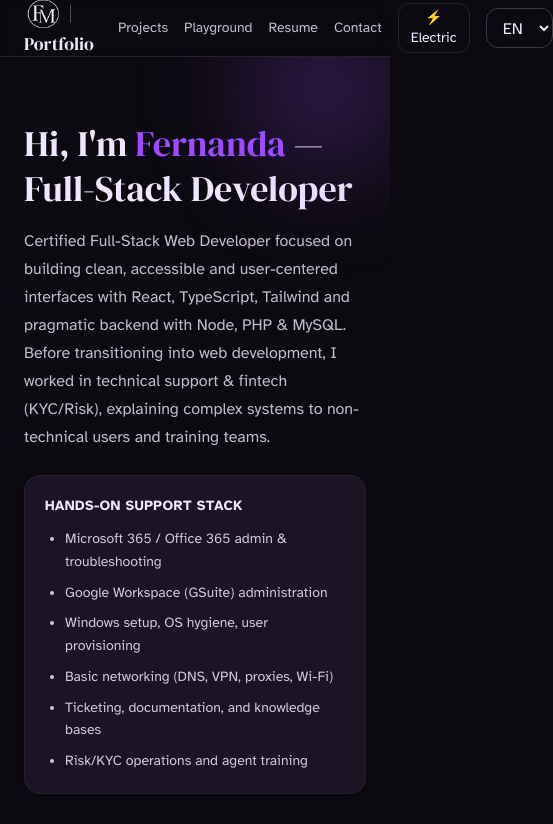
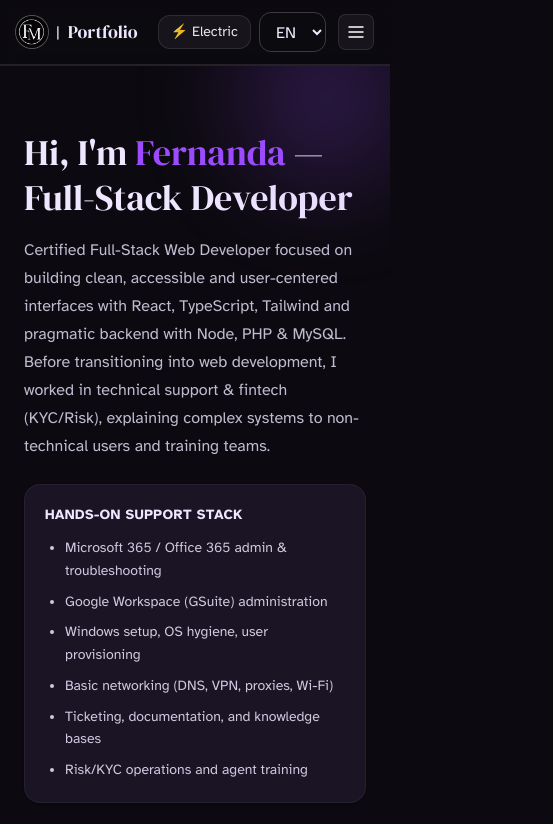
Before and after one commit to FerMon98/fernanda-montalvan, a React (Vite) app: page / in a window 390 px wide. Shown: the top 824 px of the page, 553 px wide, since content can reach past the window. Built offline with nearby package versions, Linux system fonts and the light colour scheme.

Commit message:
feat(app): update app shell and navbar structure

```diff
--- a/src/App.tsx
+++ b/src/App.tsx
@@ -35,7 +35,7 @@ export default function App(): JSX.Element {
 
   return (
     <LanguageProvider>
-      <div className="min-h-dvh">
+      <div className="min-h-dvh header-pad">
         <NavBar theme={theme} onToggleTheme={toggleTheme} />
         <Routes>
           <Route path="/" element={<HomePage />} />
--- a/src/components/NavBar.tsx
+++ b/src/components/NavBar.tsx
@@ -1,82 +1,121 @@
 /**
  * @description Top navigation bar with theme switch and language switcher.
-*/
+ * - Desktop: inline links + theme + language
+ * - Mobile: hamburger reveals links in a slide-down panel; theme + language stay visible
+ */
 
-import { NavLink } from 'react-router-dom'
+import { useState } from 'react'
+import { NavLink, Link } from 'react-router-dom'
 import LanguageSwitcher from './LanguageSwitcher'
 
 export type Theme = 'electric' | 'cyber'
 
-/**
- * Props for NavBar component.
- */
 interface NavBarProps {
-  /** Current theme token */
   theme: Theme
-  /** Toggle theme handler */
   onToggleTheme: () => void
 }
 
-/**
- * Renders the main navigation bar with active link styles.
- */
 export default function NavBar({ theme, onToggleTheme }: NavBarProps) {
+  const [open, setOpen] = useState(false)
+
+  const linkClass = ({ isActive }: { isActive: boolean }) =>
+    `text-sm transition ${
+      isActive ? 'text-[var(--accent-app)]' : 'text-white/85 hover:text-white'
+    }`
+
   return (
-    <header className="sticky top-0 z-50 bg-[var(--bg-app)]/80 backdrop-blur border-b border-white/10">
-      <nav className="mx-auto max-w-5xl px-6 h-14 flex items-center gap-6">
-        <NavLink to="/" className="font-display text-lg">
-          <img src="./media/favi.png" alt="Fernanda Montalvan" className="inline-block w-10 h-8" />
-          <span className="opacity-70"> | </span>Portfolio
-        </NavLink>
+    <header className="sticky top-0 z-50 border-b border-white/10 bg-[var(--bg-app)]/80 backdrop-blur">
+      {/* safe-area pad so it’s not glued to notches on iOS */}
+      <div className="pt-[env(safe-area-inset-top)]" />
 
-        <div className="ml-auto flex items-center gap-4">
-          <NavLink
-            to="/projects"
-            className={({ isActive }) =>
-              `text-sm ${isActive ? 'underline underline-offset-4' : 'opacity-80 hover:opacity-100'}`
-            }
-          >
+      <nav className="mx-auto flex max-w-6xl items-center justify-between gap-3 px-4 py-3 md:px-6">
+        {/* Brand */}
+        <Link to="/" className="flex items-center gap-2">
+          <img
+            src="./media/favi.png"
+            alt="Fernanda Montalván"
+            className="h-8 w-8 rounded-full ring-1 ring-white/30 bg-black/60 object-contain"
+          /> |
+          <span className="font-display text-lg text-[var(--text-app)]">Portfolio</span>
+        </Link>
+
+        {/* Desktop links */}
+        <nav className="hidden items-center gap-6 md:flex">
+          <NavLink to="/projects" className={linkClass}>
             Projects
           </NavLink>
-
-          <NavLink
-            to="/playground"
-            className={({ isActive }) =>
-              `text-sm ${isActive ? 'underline underline-offset-4' : 'opacity-80 hover:opacity-100'}`
-            }
-          >
+          <NavLink to="/playground" className={linkClass}>
             Playground
           </NavLink>
-
-          <NavLink
-            to="/resume"
-            className={({ isActive }) =>
-              `text-sm ${isActive ? 'underline underline-offset-4' : 'opacity-80 hover:opacity-100'}`
-            }
-          >
+          <NavLink to="/resume" className={linkClass}>
             Resume
           </NavLink>
-
-          <NavLink
-            to="/contact"
-            className={({ isActive }) =>
-              `text-sm ${isActive ? 'underline underline-offset-4' : 'opacity-80 hover:opacity-100'}`
-            }
-          >
+          <NavLink to="/contact" className={linkClass}>
             Contact
           </NavLink>
+        </nav>
 
+        {/* Right controls (always visible) */}
+        <div className="flex items-center gap-2">
           <button
             aria-label="Toggle theme"
             onClick={onToggleTheme}
-            className="rounded-xl px-3 py-1 text-sm border border-white/10 hover:bg-white/5"
+            className="rounded-xl border border-white/10 bg-white/5 px-3 py-1.5 text-sm text-white/90 hover:bg-white/10"
           >
             {theme === 'electric' ? '⚡ Electric' : '💠 Cyber'}
           </button>
 
           <LanguageSwitcher />
+
+          {/* Hamburger on mobile */}
+          <button
+            onClick={() => setOpen((v) => !v)}
+            aria-label="Toggle navigation"
+            aria-expanded={open}
+            aria-controls="mobile-menu"
+            className="ml-1 inline-flex h-9 w-9 items-center justify-center rounded-lg border border-white/10 bg-white/5 text-white md:hidden"
+          >
+            <svg viewBox="0 0 24 24" fill="none" stroke="currentColor" className="h-5 w-5" strokeWidth="2">
+              {open ? (
+                <path d="M6 18L18 6M6 6l12 12" />
+              ) : (
+                <path d="M3 6h18M3 12h18M3 18h18" />
+              )}
+            </svg>
+          </button>
         </div>
       </nav>
+
+      {/* Mobile slide-down panel */}
+      <div
+        id="mobile-menu"
+        className={`md:hidden overflow-hidden border-t border-white/10 transition-[max-height] duration-300 ${
+          open ? 'max-h-72' : 'max-h-0'
+        }`}
+      >
+        <ul className="mx-auto max-w-6xl px-4 py-3 md:px-6">
+          <li>
+            <NavLink to="/projects" onClick={() => setOpen(false)} className={linkClass}>
+              Projects
+            </NavLink>
+          </li>
+          <li className="mt-2">
+            <NavLink to="/playground" onClick={() => setOpen(false)} className={linkClass}>
+              Playground
+            </NavLink>
+          </li>
+          <li className="mt-2">
+            <NavLink to="/resume" onClick={() => setOpen(false)} className={linkClass}>
+              Resume
+            </NavLink>
+          </li>
+          <li className="mt-2">
+            <NavLink to="/contact" onClick={() => setOpen(false)} className={linkClass}>
+              Contact
+            </NavLink>
+          </li>
+        </ul>
+      </div>
     </header>
   )
 }
```
